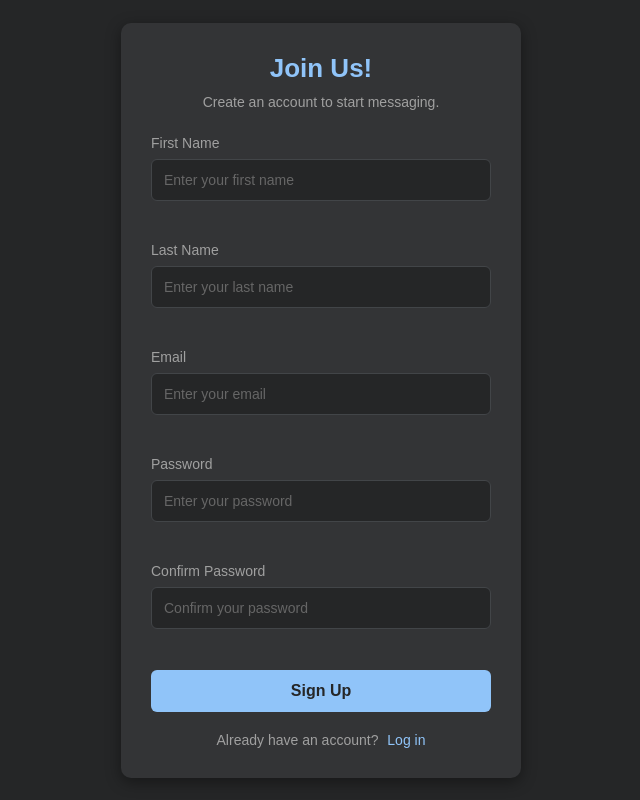
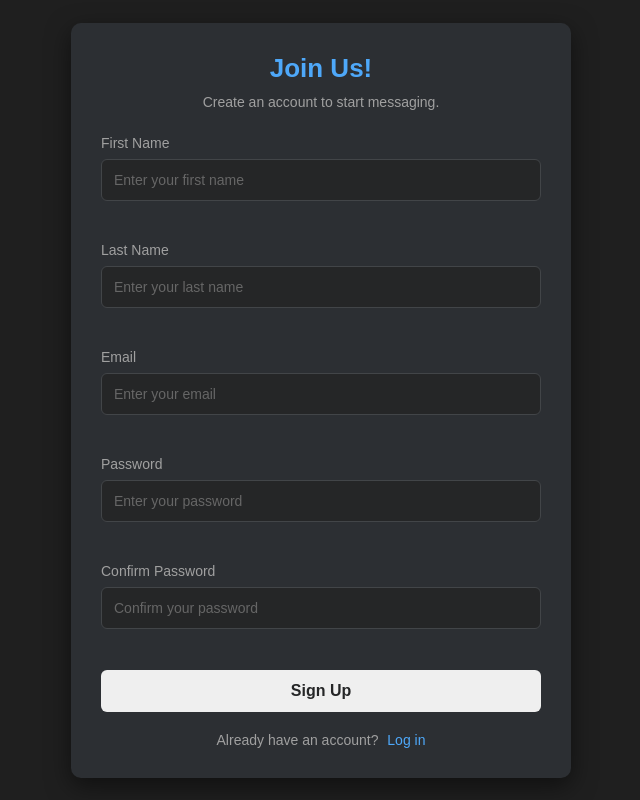
Before and after one commit to temisan0x/messaging-app, a plain HTML site: page signup.html in a window 1280 px wide. Shown: the whole page, without its empty margins (319-959 px from the left). Drawn offline with Linux system fonts and the light colour scheme.

Commit message:
build: code cleanup

```diff
--- a/css/login.css
+++ b/css/login.css
@@ -5,7 +5,7 @@
 }
 
 body {
-  font-family: 'Segoe UI', Tahoma, Geneva, Verdana, sans-serif;
+  font-family: "Segoe UI", Tahoma, Geneva, Verdana, sans-serif;
   display: flex;
   justify-content: center;
   align-items: center;
@@ -16,7 +16,7 @@ body {
 
 .login-container {
   width: 100%;
-  max-width: 400px;
+  max-width: 500px;
   padding: 40px 30px;
   background-color: #2c2f33;
   border-radius: 15px;
--- a/css/signup.css
+++ b/css/signup.css
@@ -10,19 +10,19 @@ body {
   justify-content: center;
   align-items: center;
   min-height: 100vh;
-  background-color: #252627;
+  background-color: #1f1f1f;
   margin: 0;
   padding: 20px;
 }
 
 .signup-container {
   width: 100%;
-  max-width: 400px;
+  max-width: 500px;
   padding: 30px;
-  background-color: #333436;
+  background-color: #2c2f33;
   border-radius: 10px;
-  box-shadow: 0 4px 15px rgba(0, 0, 0, 0.4);
-  color: white;
+  box-shadow: 0 8px 25px rgba(0, 0, 0, 0.5);
+  color: #fff;
 }
 
 .signup-header {
@@ -33,7 +33,7 @@ body {
 .signup-header h2 {
   margin-bottom: 10px;
   font-size: 26px;
-  color: #90c4f9;
+  color: #4ea8f9;
 }
 
 .signup-header p {
@@ -68,7 +68,7 @@ body {
 }
 
 .form-group input:focus {
-  border-color: #90c4f9;
+  border-color: #4ea8f9;
 }
 
 .form-group input::placeholder {
@@ -83,10 +83,9 @@ body {
   margin-top: 5px;
   font-weight: 500;
   transition: opacity 0.3s;
-  height: 16px; /* Fixed height to prevent layout shift */
+  height: 16px;
 }
 
-/* Highlight input with error */
 .form-group input.error {
   border-color: #ff6b6b;
 }
@@ -95,7 +94,7 @@ body {
   display: block;
   width: 100%;
   padding: 12px;
-  background-color: #90c4f9;
+  border-color: #4ea8f9;
   color: #252627;
   border: none;
   border-radius: 6px;
@@ -107,7 +106,7 @@ body {
 }
 
 .btn-primary:hover {
-  background-color: #7ab3f7;
+  background-color: #3c97e8;
 }
 
 .signup-footer {
@@ -124,7 +123,7 @@ body {
 }
 
 .signup-footer a {
-  color: #90c4f9;
+  color: #4ea8f9;
   text-decoration: none;
   transition: color 0.3s;
   margin-left: 5px;
--- a/signup.html
+++ b/signup.html
@@ -4,7 +4,6 @@
     <meta charset="UTF-8" />
     <meta name="viewport" content="width=device-width, initial-scale=1.0" />
     <title>Signup - Message App</title>
-    <link rel="stylesheet" href="css/style.css" />
     <link rel="stylesheet" href="css/signup.css" />
   </head>
   <body>
```
